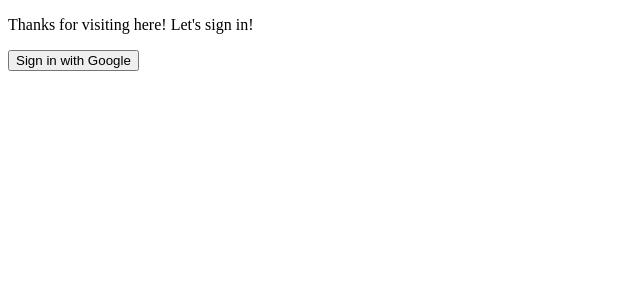
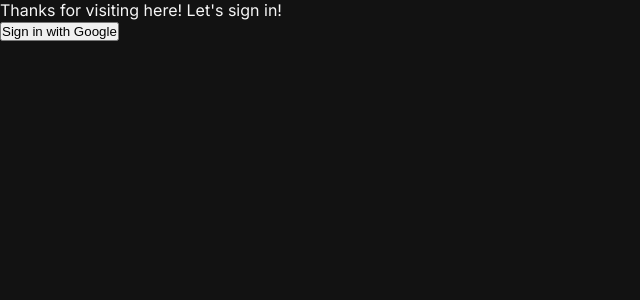
Before and after one commit to pikriawan/syntaax, a Next.js app: page / in a window 1280 px wide. Shown: the top 300 px of the page, without its empty margins (0-640 px from the left). Built offline with nearby package versions, Linux system fonts and the light colour scheme; no server answers.

Commit message:
feat: add fonts

```diff
--- /dev/null
+++ b/app/globals.css
@@ -0,0 +1,11 @@
+* {
+    margin: 0;
+    padding: 0;
+    box-sizing: border-box;
+}
+
+body {
+    background-color: #121212;
+    color: #F6F6F6;
+    font-family: var(--font-inter);
+}
--- a/app/layout.jsx
+++ b/app/layout.jsx
@@ -1,8 +1,29 @@
+import { Inter, Poppins, Roboto_Mono } from "next/font/google";
+import "./globals.css";
 import { ErudaNoSSR } from "@/components/Eruda";
+
+export const inter = Inter({
+    subsets: ["latin"],
+    variable: "--font-inter",
+    display: "swap"
+});
+
+export const poppins = Poppins({
+    subsets: ["latin"],
+    weight: ["700"],
+    variable: "--font-poppins",
+    display: "swap"
+});
+
+export const roboto_mono = Roboto_Mono({
+    subsets: ["latin"],
+    variable: "--font-roboto-mono",
+    display: "swap"
+});
 
 export default function RootLayout({ children }) {
     return (
-        <html lang="en">
+        <html lang="en" className={`${inter.variable} ${poppins.variable} ${roboto_mono.variable}`}>
             <body>
                 {children}
                 {process.env.NODE_ENV === "development" && <ErudaNoSSR />}
```
